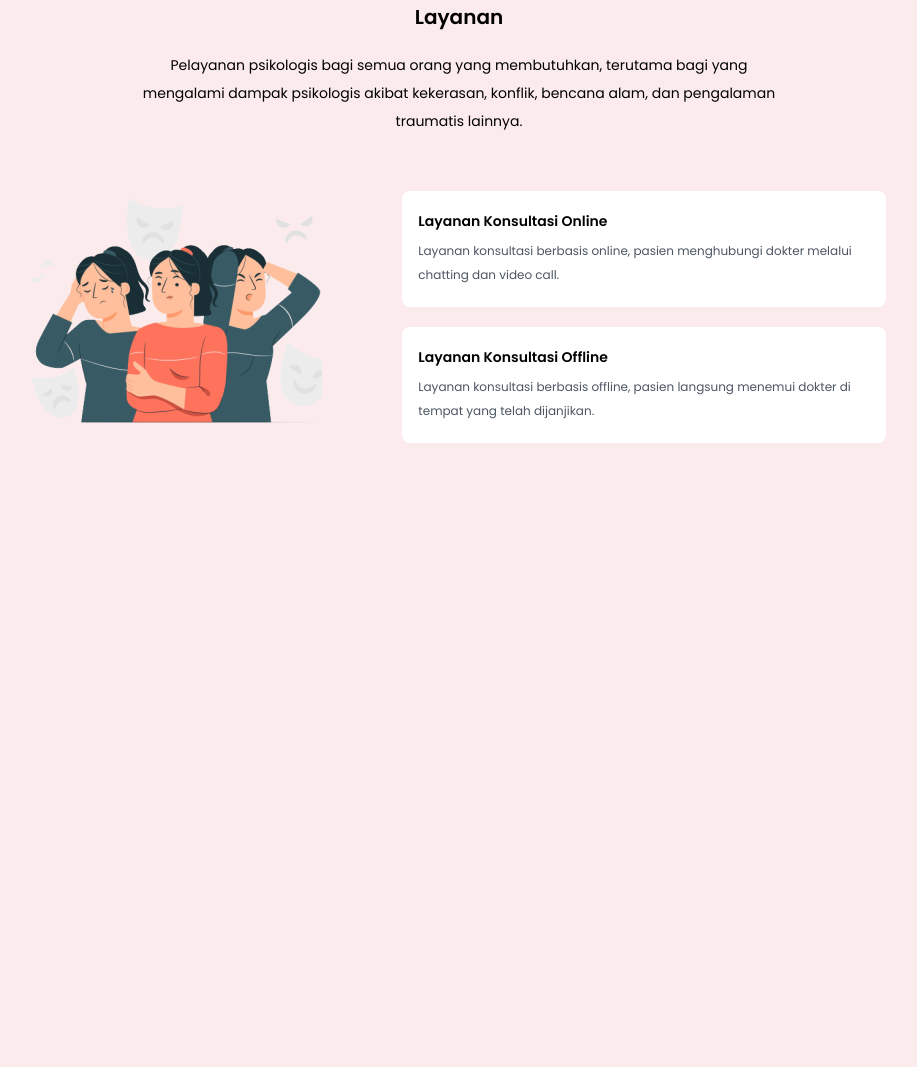
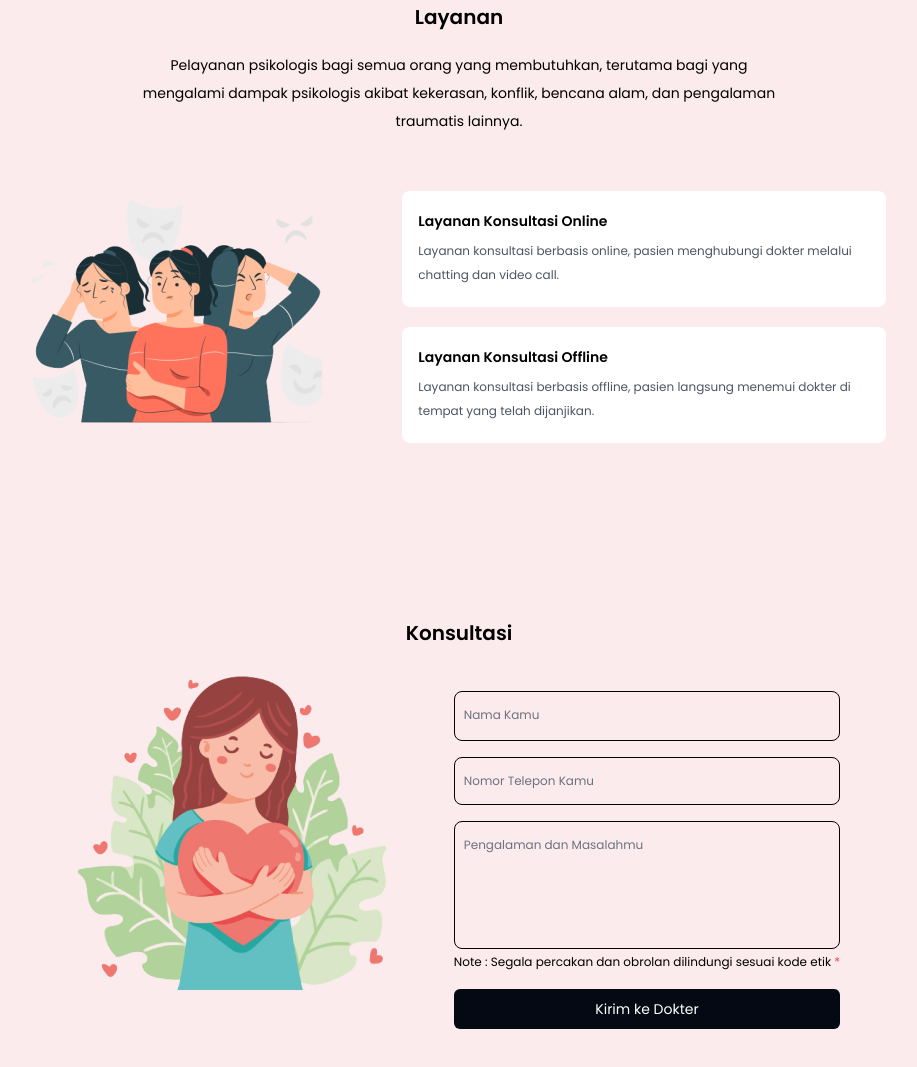
Before and after one commit to kadekdarmayasa/bicarakan, a website: page index.html in a window 1280 px wide. Shown: the part 1017-2084 px from the top of the page, without its empty margins (181-1098 px from the left). Before the commit the page ends 1460 px from the top, so only its background shows below. Drawn offline with Linux system fonts and the light colour scheme.

Commit message:
Finishing Consultant section

```diff
--- a/index.html
+++ b/index.html
@@ -115,7 +115,60 @@
       </section>
     </article>
     <!-- Layawan Akhir -->
+
+    <!-- Konsultasi Awal -->
+    <article class="container mx-auto mt-44 text-center w-9/12 mb-10">
+      <h2 class="font-semibold text-xl mb-11">Konsultasi</h2>
+      <section class="flex justify-center items-center">
+        <img src="src/images/konsultasi.png" alt="konsultasi" class="w-80 -mt-20 h-auto mr-14">
+        <form action="" class="text-left">
+          <!-- Nama -->
+          <div class="relative mb-4">
+            <input type="text" id="floating_filled_name"
+              class="block rounded-lg px-2.5 pb-2.5 pt-5 w-full text-xs text-gray-900 bg-transparent border border-black h-full  focus:outline-none focus:ring-0  peer"
+              placeholder=" " />
+            <label for="floating_filled_name"
+              class="absolute text-xs text-gray-500 duration-300 transform -translate-y-3 scale-75 top-4 z-10 origin-[0] left-2.5 peer-focus:text-black peer-placeholder-shown:scale-100 peer-placeholder-shown:translate-y-0 peer-focus:scale-75 peer-focus:-translate-y-3">
+              Nama Kamu
+            </label>
+          </div>
+          <!-- Nomor Telepon -->
+          <div class="relative mb-4">
+            <input type="number" id="floating_filled_telp"
+              class="block rounded-lg px-2.5 pb-2.5 pt-5 w-full text-xs text-gray-900 bg-transparent border border-black  focus:outline-none focus:ring-0  peer"
+              placeholder=" " />
+            <label for="floating_filled_telp"
+              class="absolute text-xs text-gray-500 duration-300 transform -translate-y-3 scale-75 top-4 z-10 origin-[0] left-2.5 peer-focus:text-black peer-placeholder-shown:scale-100 peer-placeholder-shown:translate-y-0 peer-focus:scale-75 peer-focus:-translate-y-3">
+              Nomor Telepon Kamu
+            </label>
+          </div>
+          <!-- Masalah dan Pengalaman -->
+          <div class="relative">
+            <textarea name="" cols="30" rows="6" id="floating_filled_problem"
+              class="block rounded-lg px-2.5 pb-2.5 pt-5 w-full text-xs text-gray-900 bg-transparent border border-black resize-none  focus:outline-none focus:ring-0  peer"
+              placeholder=" "></textarea>
+            <label for="floating_filled_problem"
+              class="absolute text-xs text-gray-500 duration-300 transform -translate-y-3 scale-75 top-4 z-10 origin-[0] left-2.5 peer-focus:text-black peer-placeholder-shown:scale-100 peer-placeholder-shown:translate-y-0 peer-focus:scale-75 peer-focus:-translate-y-3">
+              Pengalaman dan Masalahmu
+            </label>
+          </div>
+          <!-- Small Note -->
+          <small class="mt-1 text-xs">
+            Note : Segala percakan dan obrolan dilindungi sesuai kode etik
+            <span class="text-red-500">*</span>
+          </small>
+          <!-- Submit Button -->
+          <button type="submit"
+            class="block mt-4 bg-btnColor text-white text-sm w-full rounded-md h-10 hover:shadow-md transition">
+            Kirim ke Dokter
+          </button>
+        </form>
+      </section>
+    </article>
+    <!-- Konsultasi Akhir -->
   </main>
+
+  <footer></footer>
 </body>
 
 </html>
--- a/package.json
+++ b/package.json
@@ -10,6 +10,7 @@
 	"author": "darmayasa, mahesa, gangga",
 	"license": "ISC",
 	"devDependencies": {
+		"@tailwindcss/forms": "^0.5.3",
 		"tailwindcss": "^3.1.8"
 	}
 }
--- a/tailwind.config.js
+++ b/tailwind.config.js
@@ -18,5 +18,5 @@ module.exports = {
 			},
 		},
 	},
-	plugins: [],
+	plugins: [require('@tailwindcss/forms')],
 };
```
Also changed, not shown: dist/css/style.css, src/images/konsultasi.png (added), 1 other file.
